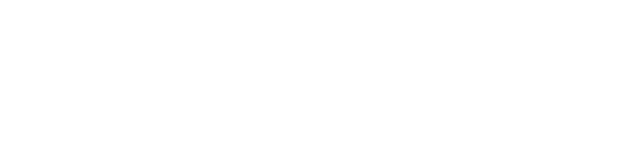
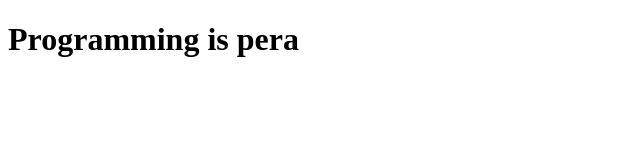
Before and after one commit to AsifSunny5860/my-first-repo, a plain HTML site: page index.html in a window 1280 px wide. Shown: the whole page, without its empty margins (0-640 px from the left). Drawn offline with Linux system fonts and the light colour scheme.

Commit message:
Third commit

```diff
--- a/index.html
+++ b/index.html
@@ -7,6 +7,6 @@
     <title>First github repo</title>
 </head>
 <body>
-
+    <h1>Programming is pera</h1>
 </body>
 </html>
```
